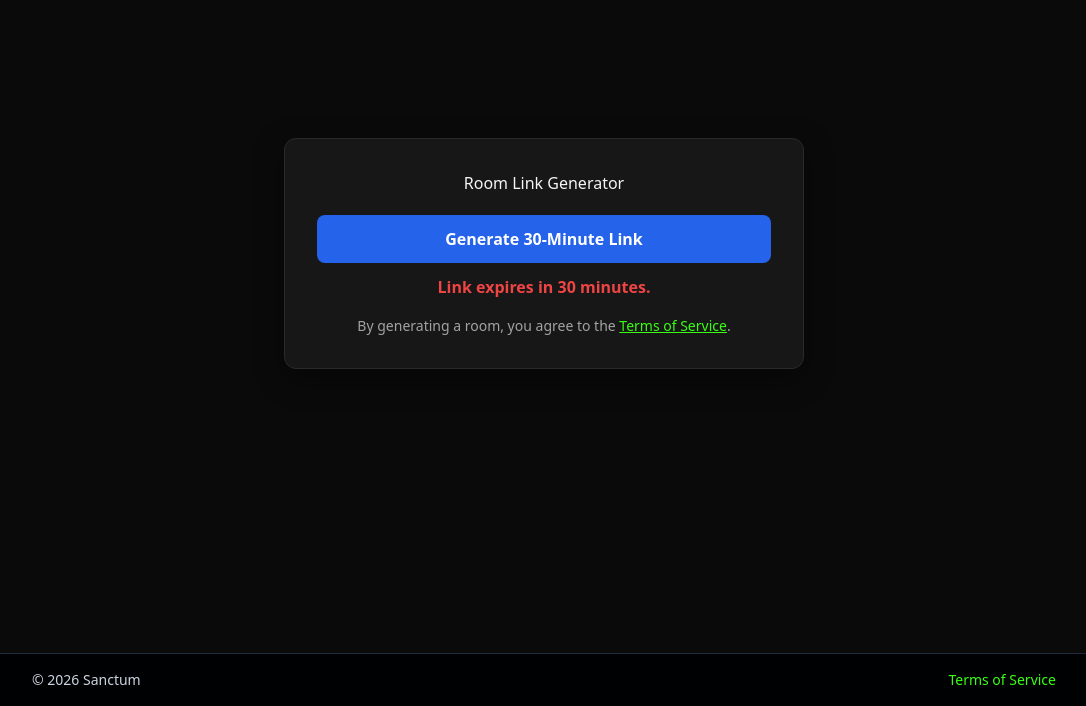
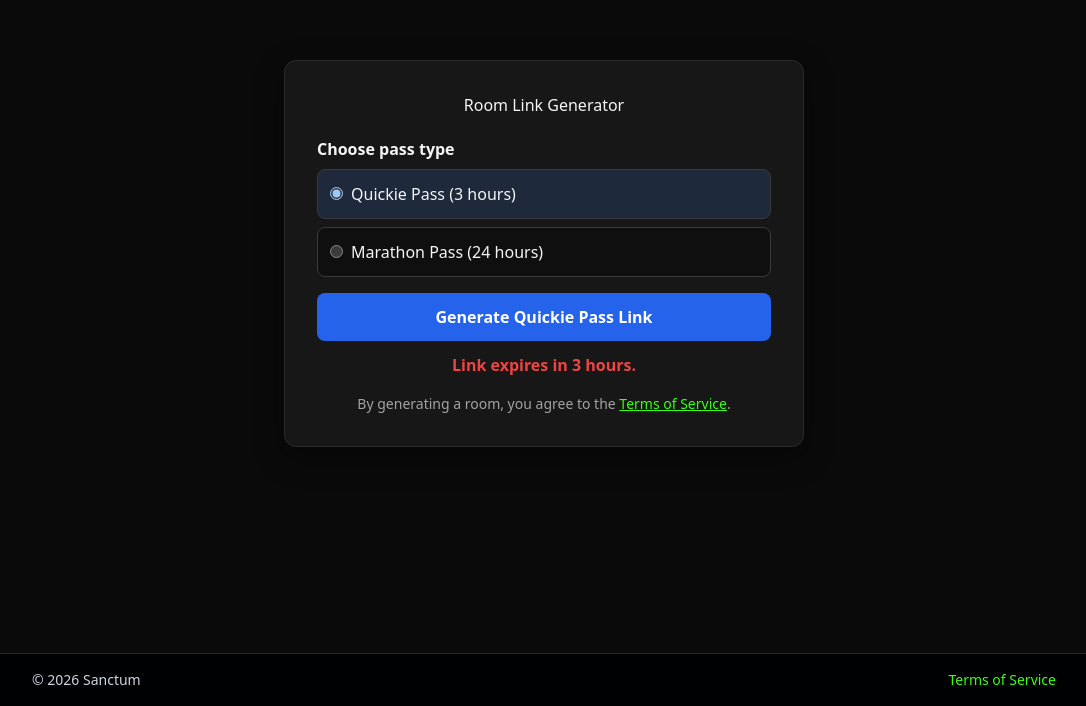
Before and after one commit to SaltProphet/Sanctum, a Next.js app: page /dashboard in a window 1280 px wide. Shown: the part 147-853 px from the top of the page, without its empty margins (96-1182 px from the left). Built offline with nearby package versions, Linux system fonts and the light colour scheme.

Commit message:
Add pass-based room creation and server-side expiry checks

```diff
--- a/app/api/create-room/route.ts
+++ b/app/api/create-room/route.ts
@@ -1,11 +1,15 @@
 import { createUniqueRoomName } from '@/lib/roomName';
+import { getPassDurationSeconds, isPassType, type PassType } from '@/lib/passType';
 
 const DAILY_ROOMS_URL = 'https://api.daily.co/v1/rooms';
-const ROOM_EXPIRATION_SECONDS = 1800;
 
 type DailyRoomResponse = {
   url?: unknown;
   name?: unknown;
+};
+
+type CreateRoomRequestBody = {
+  passType?: unknown;
 };
 
 async function tryParseJson(response: Response): Promise<unknown | null> {
@@ -16,20 +20,42 @@ async function tryParseJson(response: Response): Promise<unknown | null> {
   }
 }
 
-export async function POST(): Promise<Response> {
+function getRequestedPassType(body: CreateRoomRequestBody): PassType | null {
+  if (!isPassType(body.passType)) {
+    return null;
+  }
+
+  return body.passType;
+}
+
+export async function POST(request: Request): Promise<Response> {
   const apiKey = process.env.DAILY_API_KEY;
 
   if (!apiKey) {
     return Response.json({ error: 'Server is missing DAILY_API_KEY configuration.' }, { status: 500 });
   }
 
+  const body = (await tryParseJson(request)) as CreateRoomRequestBody | null;
+  const passType = body ? getRequestedPassType(body) : null;
+
+  if (!passType) {
+    return Response.json({ error: 'Invalid passType. Expected "quickie" or "marathon".' }, { status: 400 });
+  }
+
+  const nowEpochSeconds = Math.floor(Date.now() / 1000);
+  const expirationSeconds = getPassDurationSeconds(passType);
+  const expiresAtEpochSeconds = nowEpochSeconds + expirationSeconds;
+
   const payload = {
     name: createUniqueRoomName(),
     privacy: 'public' as const,
     properties: {
-      exp: Math.floor(Date.now() / 1000) + ROOM_EXPIRATION_SECONDS,
+      exp: expiresAtEpochSeconds,
       enable_chat: true,
       start_video_off: false,
+      pass_type: passType,
+      pass_duration_seconds: expirationSeconds,
+      pass_expires_at: expiresAtEpochSeconds,
     },
   };
 
@@ -77,5 +103,5 @@ export async function POST(): Promise<Response> {
     return Response.json({ error: 'Daily rooms API response is missing room fields.' }, { status: 502 });
   }
 
-  return Response.json({ roomName: name, url, name });
+  return Response.json({ roomName: name, url, name, passType, expiresAtEpochSeconds });
 }
--- a/app/dashboard/page.tsx
+++ b/app/dashboard/page.tsx
@@ -1,17 +1,35 @@
 'use client';
 
+import type { PassType } from '@/lib/passType';
 import Link from 'next/link';
-import { useState } from 'react';
+import { useMemo, useState } from 'react';
 
 type CreateRoomResponse = {
   roomName?: string;
   name?: string;
 };
 
+type PassOption = {
+  type: PassType;
+  label: string;
+  durationLabel: string;
+};
+
+const PASS_OPTIONS: PassOption[] = [
+  { type: 'quickie', label: 'Quickie Pass', durationLabel: '3 hours' },
+  { type: 'marathon', label: 'Marathon Pass', durationLabel: '24 hours' },
+];
+
 export default function DashboardPage() {
   const [roomUrl, setRoomUrl] = useState('');
   const [isLoading, setIsLoading] = useState(false);
   const [copyFeedback, setCopyFeedback] = useState('');
+  const [selectedPassType, setSelectedPassType] = useState<PassType>('quickie');
+
+  const selectedPass = useMemo(
+    () => PASS_OPTIONS.find((option) => option.type === selectedPassType) ?? PASS_OPTIONS[0],
+    [selectedPassType],
+  );
 
   const handleGenerateLink = async () => {
     setIsLoading(true);
@@ -20,6 +38,10 @@ export default function DashboardPage() {
     try {
       const response = await fetch('/api/create-room', {
         method: 'POST',
+        headers: {
+          'Content-Type': 'application/json',
+        },
+        body: JSON.stringify({ passType: selectedPassType }),
       });
 
       if (!response.ok) {
@@ -80,11 +102,48 @@ export default function DashboardPage() {
       >
         <h1 style={{ marginTop: 0, marginBottom: '1.25rem' }}>Room Link Generator</h1>
 
+        <fieldset
+          style={{
+            margin: 0,
+            padding: 0,
+            border: 'none',
+            display: 'flex',
+            flexDirection: 'column',
+            gap: '0.5rem',
+            textAlign: 'left',
+          }}
+        >
+          <legend style={{ marginBottom: '0.5rem', fontWeight: 600 }}>Choose pass type</legend>
+          {PASS_OPTIONS.map((passOption) => (
+            <label
+              key={passOption.type}
+              style={{
+                border: '1px solid #3a3a3a',
+                borderRadius: '8px',
+                padding: '0.75rem',
+                cursor: 'pointer',
+                backgroundColor: selectedPassType === passOption.type ? '#1e293b' : '#0f0f0f',
+              }}
+            >
+              <input
+                type="radio"
+                name="pass-type"
+                value={passOption.type}
+                checked={selectedPassType === passOption.type}
+                onChange={() => setSelectedPassType(passOption.type)}
+                style={{ marginRight: '0.5rem' }}
+              />
+              {passOption.label} ({passOption.durationLabel})
+            </label>
+          ))}
+        </fieldset>
+
         <button
           onClick={handleGenerateLink}
           disabled={isLoading}
           style={{
             width: '100%',
+            marginTop: '1rem',
             padding: '0.75rem 1rem',
             borderRadius: '8px',
             border: 'none',
@@ -95,11 +154,11 @@ export default function DashboardPage() {
             color: '#ffffff',
           }}
         >
-          {isLoading ? 'Generating...' : 'Generate 30-Minute Link'}
+          {isLoading ? 'Generating...' : `Generate ${selectedPass.label} Link`}
         </button>
 
         <p style={{ marginTop: '0.75rem', marginBottom: 0, color: '#ef4444', fontWeight: 600 }}>
-          Link expires in 30 minutes.
+          Link expires in {selectedPass.durationLabel}.
         </p>
 
         {roomUrl ? (
--- a/app/room/by-name/[roomName]/page.tsx
+++ b/app/room/by-name/[roomName]/page.tsx
@@ -1,31 +1,110 @@
-'use client';
+import { isValidRoomName } from '@/lib/roomName';
+import { redirect } from 'next/navigation';
 
-import { isValidRoomName } from '@/lib/roomName';
-import { useParams, useRouter } from 'next/navigation';
-import { useEffect } from 'react';
+type DailyRoomDetailsResponse = {
+  name?: unknown;
+  properties?: {
+    pass_type?: unknown;
+    pass_expires_at?: unknown;
+    exp?: unknown;
+  };
+};
 
-export default function RoomPage() {
-  const params = useParams();
-  const router = useRouter();
-  const roomName = params.roomName as string;
+type RoomByNamePageProps = {
+  params: {
+    roomName: string;
+  };
+};
 
-  useEffect(() => {
-    if (!roomName || !isValidRoomName(roomName)) {
-      router.push('/dashboard');
-    }
-  }, [roomName, router]);
+const DAILY_ROOMS_URL = 'https://api.daily.co/v1/rooms';
 
-  if (!roomName) {
+async function tryParseJson(response: Response): Promise<unknown | null> {
+  try {
+    return await response.json();
+  } catch {
     return null;
   }
+}
+
+async function getRoomMetadata(roomName: string): Promise<DailyRoomDetailsResponse | null> {
+  const apiKey = process.env.DAILY_API_KEY;
+
+  if (!apiKey) {
+    return null;
+  }
+
+  let response: Response;
+
+  try {
+    response = await fetch(`${DAILY_ROOMS_URL}/${roomName}`, {
+      method: 'GET',
+      headers: {
+        Authorization: `Bearer ${apiKey}`,
+      },
+      cache: 'no-store',
+    });
+  } catch {
+    return null;
+  }
+
+  if (!response.ok) {
+    return null;
+  }
+
+  const payload = await tryParseJson(response);
+
+  if (!payload || typeof payload !== 'object') {
+    return null;
+  }
+
+  return payload as DailyRoomDetailsResponse;
+}
+
+function getRoomExpiration(details: DailyRoomDetailsResponse): number | null {
+  const passExpiresAt = details.properties?.pass_expires_at;
+  const dailyExp = details.properties?.exp;
+
+  if (typeof passExpiresAt === 'number') {
+    return passExpiresAt;
+  }
+
+  if (typeof dailyExp === 'number') {
+    return dailyExp;
+  }
+
+  return null;
+}
+
+export default async function RoomPage({ params }: RoomByNamePageProps) {
+  const roomName = params.roomName;
+
+  if (!roomName || !isValidRoomName(roomName)) {
+    redirect('/dashboard');
+  }
+
+  const roomDetails = await getRoomMetadata(roomName);
+
+  if (!roomDetails || roomDetails.name !== roomName) {
+    redirect('/dashboard');
+  }
+
+  const expirationEpochSeconds = getRoomExpiration(roomDetails);
+
+  if (!expirationEpochSeconds || Date.now() >= expirationEpochSeconds * 1000) {
+    redirect('/dashboard');
+  }
+
+  const passType = roomDetails.properties?.pass_type;
+  const passLabel = passType === 'marathon' ? 'Marathon' : 'Quickie';
 
   return (
     <main className="min-h-screen flex items-center justify-center bg-black text-white p-4">
       <section className="w-full max-w-md bg-slate-800 border border-slate-700 rounded-xl p-8 shadow-2xl text-center">
         <h1 className="text-2xl font-bold mb-4 text-neon-green">Room Active</h1>
-        <p className="text-slate-300 mb-6">
+        <p className="text-slate-300 mb-2">
           Welcome to room: <span className="font-mono text-neon-green">{roomName}</span>
         </p>
+        <p className="text-slate-400 mb-6">Pass type: {passLabel}</p>
         <div className="bg-slate-900 rounded-lg p-4 border border-slate-700">
           <p className="text-sm text-slate-400">
             This is a placeholder for the room session. In a full implementation, this would include:
@@ -37,9 +116,6 @@ export default function RoomPage() {
             <li>• Collaborative tools</li>
           </ul>
         </div>
-        <p className="text-xs text-red-500 mt-6 font-semibold">
-          This room will expire 30 minutes after creation
-        </p>
       </section>
     </main>
   );
--- /dev/null
+++ b/lib/passType.ts
@@ -0,0 +1,16 @@
+export const PASS_TYPES = ['quickie', 'marathon'] as const;
+
+export type PassType = (typeof PASS_TYPES)[number];
+
+export const PASS_TYPE_DURATION_SECONDS: Record<PassType, number> = {
+  quickie: 3 * 60 * 60,
+  marathon: 24 * 60 * 60,
+};
+
+export function isPassType(value: unknown): value is PassType {
+  return typeof value === 'string' && PASS_TYPES.includes(value as PassType);
+}
+
+export function getPassDurationSeconds(passType: PassType): number {
+  return PASS_TYPE_DURATION_SECONDS[passType];
+}
```
Also changed, not shown: 1 other file (tests, documents, lock files or other folders).
